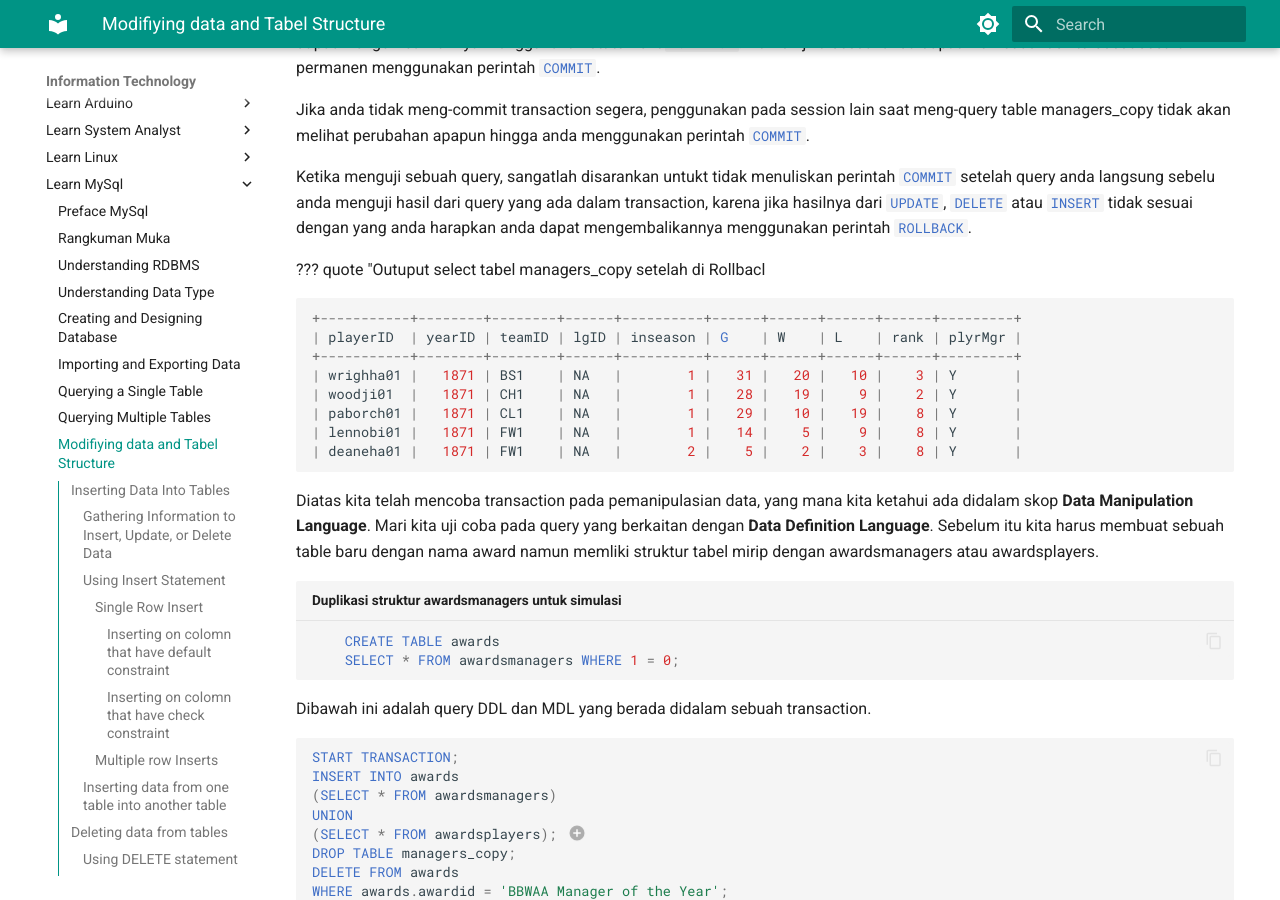
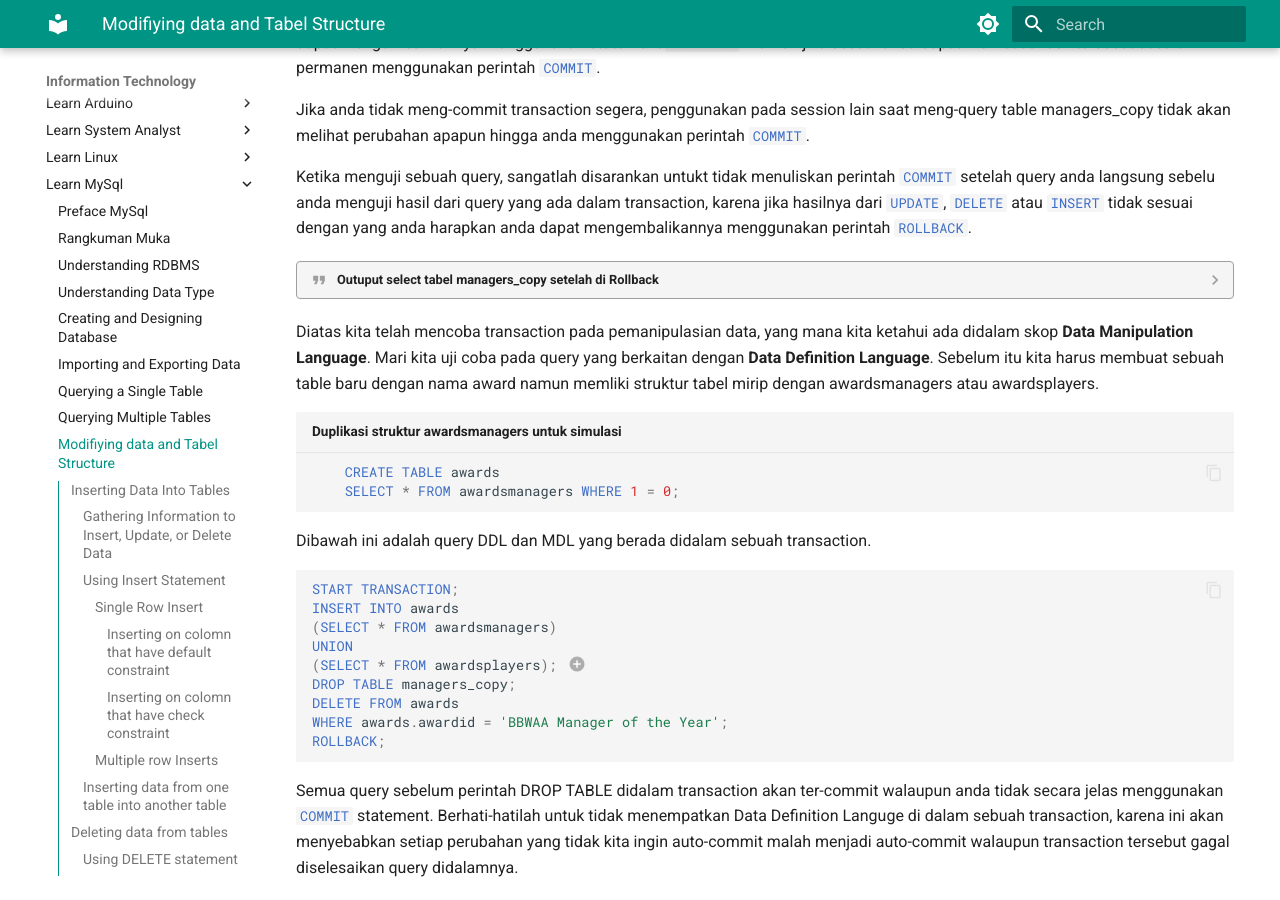
Before and after one commit to muhammadfarras/muhammadfarras.github.io, an MkDocs documentation site: the page built from docs/Technology/Catatan MySql/07. Modifiying data and Tabel Structure.md, in a window 1280 px wide and 900 px high, scrolled down 12924 px. Built offline with MkDocs 1.6.1 and Material for MkDocs 9.7.7, drawn with Linux system fonts in a browser that asks for light colours; some of the changed text lies outside the part shown.

Commit message:
fix typo di catatan mysql

````diff
--- a/docs/Technology/Catatan MySql/07. Modifiying data and Tabel Structure.md
+++ b/docs/Technology/Catatan MySql/07. Modifiying data and Tabel Structure.md
@@ -716,7 +716,7 @@ Jika anda tidak meng-commit transaction segera, penggunakan pada session lain sa
 
 Ketika menguji sebuah query, sangatlah disarankan untukt tidak menuliskan perintah `#!sql COMMIT` setelah query anda langsung sebelu anda menguji hasil dari query yang ada dalam transaction, karena jika hasilnya dari `#!sql UPDATE`, `#!sql DELETE` atau `#!sql INSERT` tidak sesuai dengan yang anda harapkan anda dapat mengembalikannya menggunakan perintah `#!sql ROLLBACK`.
 
-??? quote "Outuput select tabel managers_copy setelah di Rollbacl
+??? quote "Outuput select tabel managers_copy setelah di Rollback"
     ``` {.sql .no-copy}
     +-----------+--------+--------+------+----------+------+------+------+------+---------+
     | playerID  | yearID | teamID | lgID | inseason | G    | W    | L    | rank | plyrMgr |
````
Also changed, not shown: other parts of docs/Technology/Catatan MySql/07. Modifiying data and Tabel Structure.md (+4 -4 lines).
